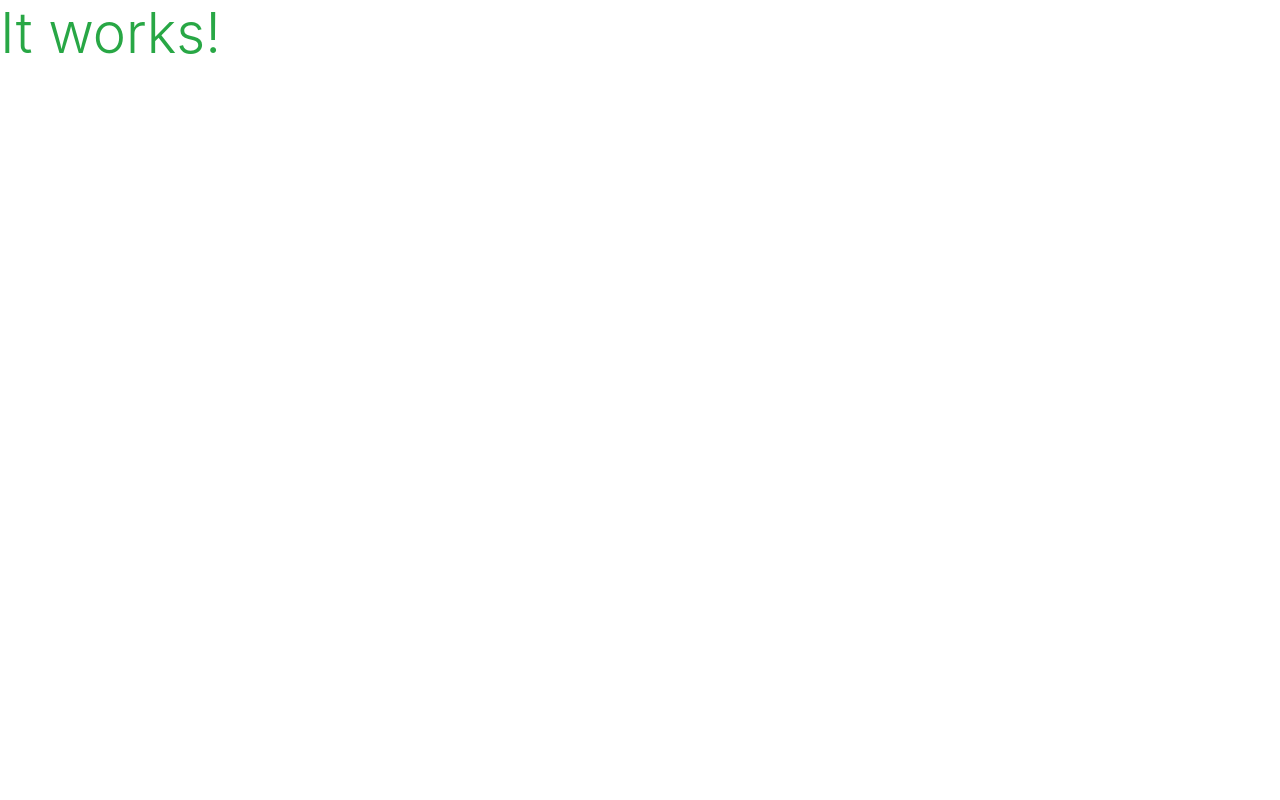
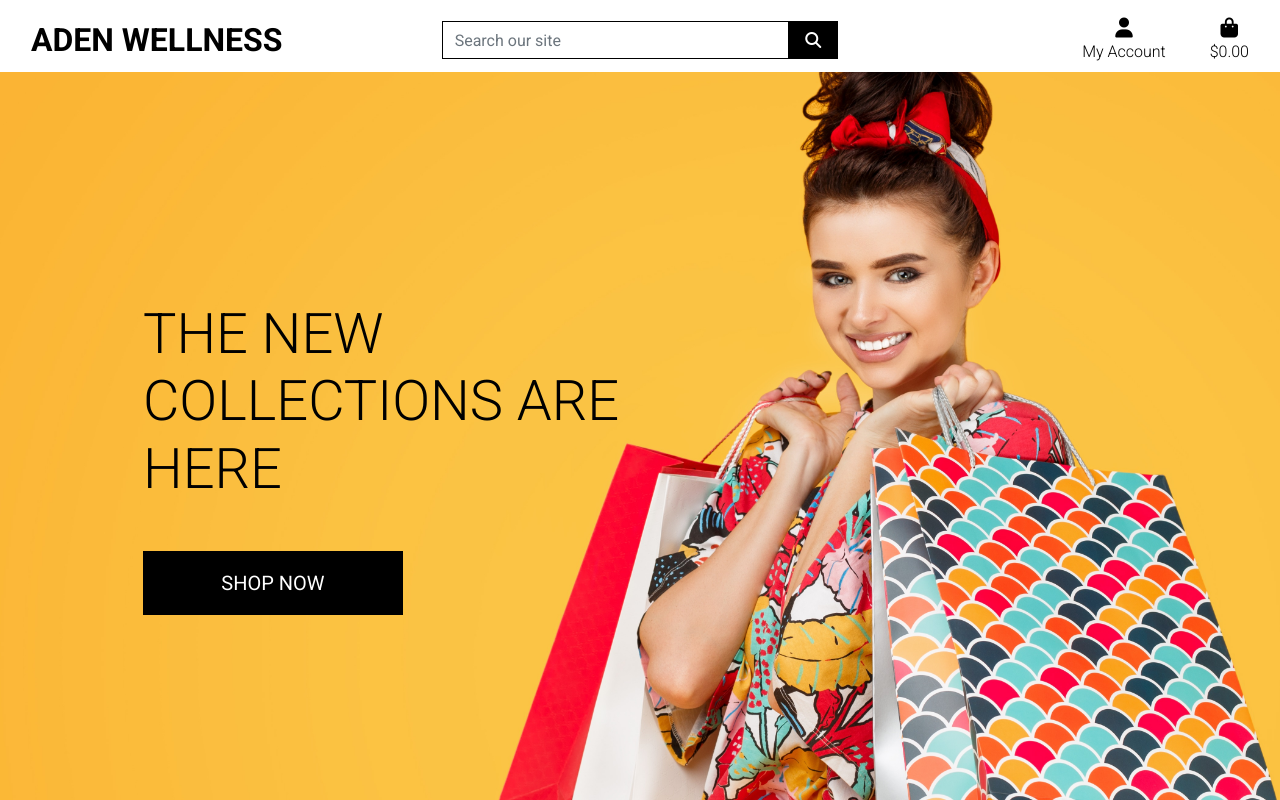
Before and after one commit to Zilvaro/adenwell-ecommerce, a Django app: page / in a window 1280 px wide. Before the commit the page is almost empty. Run offline with Django 3.2, Linux system fonts and the light colour scheme; some libraries are stand-ins or nearby versions.

Commit message:
completed home page header and css

```diff
--- a/aden_store/settings.py
+++ b/aden_store/settings.py
@@ -140,6 +140,10 @@ USE_TZ = True
 # https://docs.djangoproject.com/en/3.2/howto/static-files/
 
 STATIC_URL = '/static/'
+STATICFILES_DIRS = (os.path.join(BASE_DIR, 'static'),)
+
+MEDIA_URL = '/media/'
+MEDIA_ROOT = os.path.join(BASE_DIR, 'media')
 
 # Default primary key field type
 # https://docs.djangoproject.com/en/3.2/ref/settings/#default-auto-field
--- a/aden_store/urls.py
+++ b/aden_store/urls.py
@@ -1,8 +1,10 @@
 from django.contrib import admin
 from django.urls import path, include
+from django.conf import settings
+from django.conf.urls.static import static
 
 urlpatterns = [
     path('admin/', admin.site.urls),
     path('accounts/', include('allauth.urls')),
     path('', include('adenapp.urls')),
-]
+] + static(settings.MEDIA_URL, document_root=settings.MEDIA_ROOT)
--- a/adenapp/templates/home/index.html
+++ b/adenapp/templates/home/index.html
@@ -1,6 +1,27 @@
 {% extends "base.html" %}
 {% load static %}
 
+{% block page_header %}
+    <div class="container header-container">
+        <div class="row">
+            <div class="col"></div>
+        </div>
+    </div>
+{% endblock %}
+
 {% block content %}
-    <h1 class="display-4 text-success">It works!</h1>
+    <div class="container h-100">
+        <div class="row h-100">
+            <div class="col-7 col-md-6 my-auto">
+                <h1 class="display-4 logo-font text-black">
+                    The new collections are here
+                </h1>
+                <div class="my-5">
+                    <h4>
+                        <a href="" class="shop-now-button btn btn-lg rounded-0 text-uppercase py-3">Shop Now</a>
+                    </h4>
+                </div>
+            </div>
+        </div>
+    </div>
 {% endblock %}
--- /dev/null
+++ b/static/css/base.css
@@ -0,0 +1,82 @@
+html {
+    height: 100%;
+}
+
+body {
+    background: url('/media/homepage_background_cropped.jpg') no-repeat center center fixed;
+    background-size: cover;
+    height: calc(100vh - 164px);
+    color: #555;
+    font-family: 'Roboto', sans-serif;
+    font-weight: 300;
+}
+
+/* from Bulma */
+.icon {
+    align-items: center;
+    display: inline-flex;
+    justify-content: center;
+    height: 1.5rem;
+    width: 1.5rem;
+}
+
+.logo-font {
+    text-transform: uppercase;
+}
+
+.main-logo-link {
+    width: fit-content;
+}
+
+.shop-now-button {
+    background: black;
+    color: white;
+    min-width: 260px;
+}
+
+.btn-black {
+    background: black;
+    color: white;
+}
+
+.shop-now-button:hover,
+.shop-now-button:active,
+.shop-now-button:focus,
+.btn-black:hover,
+.btn-black:active,
+.btn-black:focus {
+    background: #222;
+    color: white;
+}
+
+.text-black {
+    color: #000 !important;
+}
+
+.border-black {
+    border: 1px solid black !important;
+}
+
+/* -------------------------------- Media Queries */
+
+/* Slightly larger container on xl screens */
+@media (min-width: 1200px) {
+  .container {
+    max-width: 80%;
+  }
+}
+
+/* fixed top navbar only on medium and up */
+@media (min-width: 992px) {
+    .fixed-top-desktop-only {
+        position: fixed;
+        top: 0;
+        right: 0;
+        left: 0;
+        z-index: 1030;
+    }
+
+    .header-container {
+        padding-top: 164px;
+    }
+}
--- a/templates/base.html
+++ b/templates/base.html
@@ -15,13 +15,16 @@
 
     {% block corecss %}
         <link rel="stylesheet" href="https://stackpath.bootstrapcdn.com/bootstrap/4.4.1/css/bootstrap.min.css" integrity="sha384-Vkoo8x4CGsO3+Hhxv8T/Q5PaXtkKtu6ug5TOeNV6gBiFeWPGFN9MuhOf23Q9Ifjh" crossorigin="anonymous">
+        <link href="https://fonts.googleapis.com/css2?family=DM+Sans:ital,wght@0,400;0,500;0,700;1,400;1,500;1,700&family=Roboto:ital,wght@0,100;0,300;0,400;0,500;0,700;0,900;1,100;1,300;1,400;1,500;1,700;1,900&display=swap" rel="stylesheet">
+        <link rel="stylesheet" href="{% static 'css/base.css' %}">
     {% endblock %}
 
     {% block extra_css %}
     {% endblock %}
 
     {% block corejs %}
-    <script src="https://cdn.jsdelivr.net/npm/jquery@3.5.1/dist/jquery.slim.min.js" integrity="sha384-DfXdz2htPH0lsSSs5nCTpuj/zy4C+OGpamoFVy38MVBnE+IbbVYUew+OrCXaRkfj" crossorigin="anonymous"></script>
+        <script src="https://kit.fontawesome.com/1b552ab9b4.js" crossorigin="anonymous"></script>
+        <script src="https://cdn.jsdelivr.net/npm/jquery@3.5.1/dist/jquery.slim.min.js" integrity="sha384-DfXdz2htPH0lsSSs5nCTpuj/zy4C+OGpamoFVy38MVBnE+IbbVYUew+OrCXaRkfj" crossorigin="anonymous"></script>
         <script src="https://cdn.jsdelivr.net/npm/popper.js@1.16.0/dist/umd/popper.min.js" integrity="sha384-Q6E9RHvbIyZFJoft+2mJbHaEWldlvI9IOYy5n3zV9zzTtmI3UksdQRVvoxMfooAo" crossorigin="anonymous"></script>
         <script src="https://stackpath.bootstrapcdn.com/bootstrap/4.4.1/js/bootstrap.min.js" integrity="sha384-wfSDF2E50Y2D1uUdj0O3uMBJnjuUD4Ih7YwaYd1iqfktj0Uod8GCExl3Og8ifwB6" crossorigin="anonymous"></script>
     {% endblock %}
@@ -32,7 +35,67 @@
     <title>Aden Wellness {% block extra_title %}{% endblock %}</title>
   </head>
   <body>
-    <header class="container-fluid fixed-top"></header>
+    <header class="container-fluid fixed-top">
+        <div id="topnav" class="row bg-white pt-lg-2 d-none d-lg-flex">
+          <div class="col-12 col-lg-4 my-auto py-1 py-lg-0 text-center text-lg-left">
+              <a href="{% url 'home' %}" class="nav-link main-logo-link">
+                  <h2 class="logo-font text-black my-0"><strong>Aden Wellness</strong></h2>
+              </a>
+          </div>
+          <div class="col-12 col-lg-4 my-auto py-1 py-lg-0">
+              <form method="GET" action="">
+                  <div class="input-group w-100">
+                      <input class="form-control border border-black rounded-0" type="text" name="q" placeholder="Search our site">
+                      <div class="input-group-append">
+                          <button class="form-control btn btn-black border border-black rounded-0" type="submit">
+                              <span class="icon">
+                                  <i class="fas fa-search"></i>
+                              </span>
+                          </button>
+                      </div>
+                  </div>
+              </form>
+          </div>
+          <div class="col-12 col-lg-4 my-auto py-1 py-lg-0">
+              <ul class="list-inline list-unstyled text-center text-lg-right my-0">
+                  <li class="list-inline-item dropdown">
+                      <a class="text-black nav-link" href="#" id="user-options" data-toggle="dropdown" aria-haspopup="true" aria-expanded="false">
+                          <div class="text-center">
+                              <div><i class="fas fa-user fa-lg"></i></div>
+                              <p class="my-0">My Account</p>
+                          </div>
+                      </a>
+                      <div class="dropdown-menu border-0" aria-labelledby="user-options">
+                          {% if request.user.is_authenticated %}
+                              {% if request.user.is_superuser %}
+                                  <a href="" class="dropdown-item">Product Management</a>
+                              {% endif %}
+                              <a href="" class="dropdown-item">My Profile</a>
+                              <a href="{% url 'account_logout' %}" class="dropdown-item">Logout</a>
+                          {% else %}
+                              <a href="{% url 'account_signup' %}" class="dropdown-item">Register</a>
+                              <a href="{% url 'account_login' %}" class="dropdown-item">Login</a>
+                          {% endif %}
+                      </div>
+                  </li>
+                  <li class="list-inline-item">
+                      <a class="{% if grand_total %}text-info font-weight-bold{% else %}text-black{% endif %} nav-link" href="">
+                          <div class="text-center">
+                              <div><i class="fas fa-shopping-bag fa-lg"></i></div>
+                              <p class="my-0">
+                                  {% if grand_total %}
+                                      ${{ grand_total|floatformat:2 }}
+                                  {% else %}
+                                      $0.00
+                                  {% endif %}
+                              </p>
+                          </div>
+                      </a>
+                  </li>
+              </ul>
+          </div>
+      </div>
+  </header>
 
     {% if messages %}
         <div class="message-container"></div>
```
Also changed, not shown: media/homepage_background_cropped.jpg (added).
